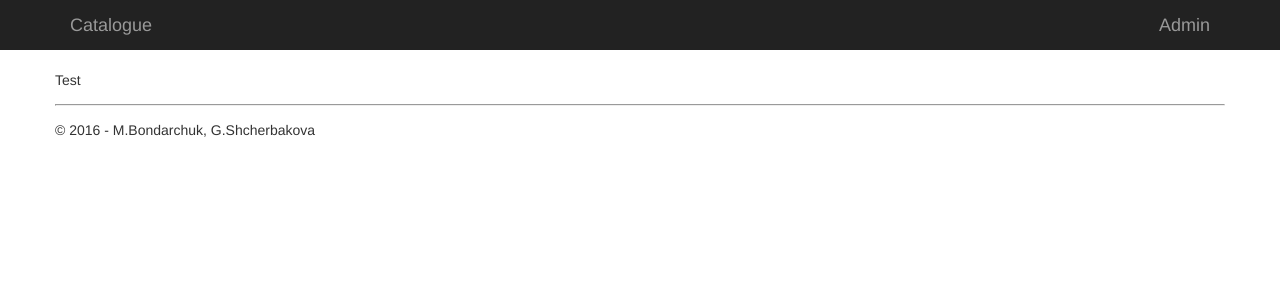
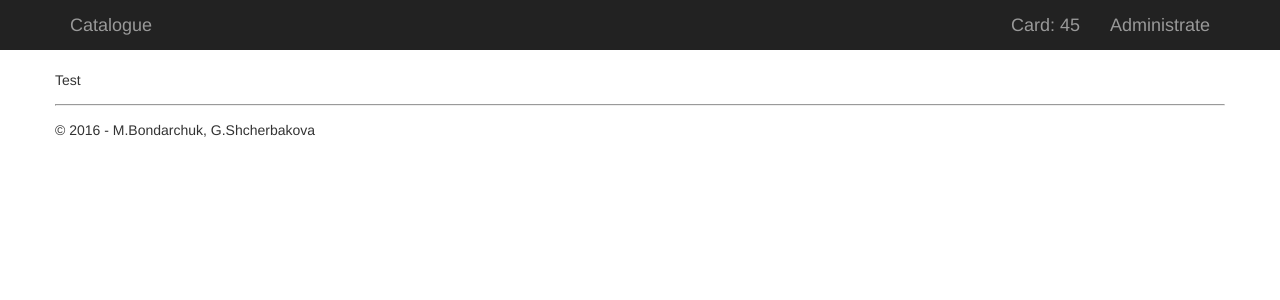
Before and after one commit to MaksymBondarchuk/Django-Jewellery-Online-Shop, a Django app: page / in a window 1280 px wide. Shown: the top 300 px of the page. Run offline with Django 3.2, Linux system fonts and the light colour scheme.

Commit message:
With requirements

```diff
--- a/Shop/admin.py
+++ b/Shop/admin.py
@@ -10,9 +10,9 @@ admin.site.register(Metal, MetalAdmin)
 
 class JewelAdmin(admin.ModelAdmin):
     list_display = ['name', 'metal_name', 'fineness']
-    list_filter = ['name', 'fineness']
-    ordering = ['name', 'fineness']
-    list_display_links = ['name', 'metal_name', 'fineness']
+    list_filter = ['name']
+    ordering = ['name']
+    list_display_links = ['name', 'metal_name']
 
     @staticmethod
     def metal_name(obj):
--- a/Shop/models.py
+++ b/Shop/models.py
@@ -17,7 +17,8 @@ class Jewel(models.Model):
     id = models.UUIDField(primary_key=True, default=uuid.uuid4, editable=False)
     name = models.CharField(max_length=100)
     metal = models.ForeignKey(Metal, on_delete=models.CASCADE)
-    fineness = models.IntegerField(default=0)
+    fineness = models.IntegerField(default=0),
+    image = models.ImageField(default='')
 
     def __unicode__(self):
         return self.name
--- a/Shop/views.py
+++ b/Shop/views.py
@@ -13,5 +13,6 @@ def home(request):
         {
             'title': 'Home Page',
             'year': datetime.now().year,
+            'numberInCard': 45
         }
     )
--- /dev/null
+++ b/requirements.txt
@@ -0,0 +1 @@
+django>=1.10.1
--- a/templates/layout.html
+++ b/templates/layout.html
@@ -16,7 +16,10 @@
                 <a href="/" class="logo">Catalogue</a>
             </div>
             <div class="right">
-                <a href="/admin" class="logo">Admin</a>
+                <a href="/admin" class="logo">Administrate</a>
+            </div>
+            <div class="right">
+                <a href="/admin" class="logo">Card: {{ numberInCard }}</a>
             </div>
         </div>
     </div>
```
Also changed, not shown: db.sqlite3.
